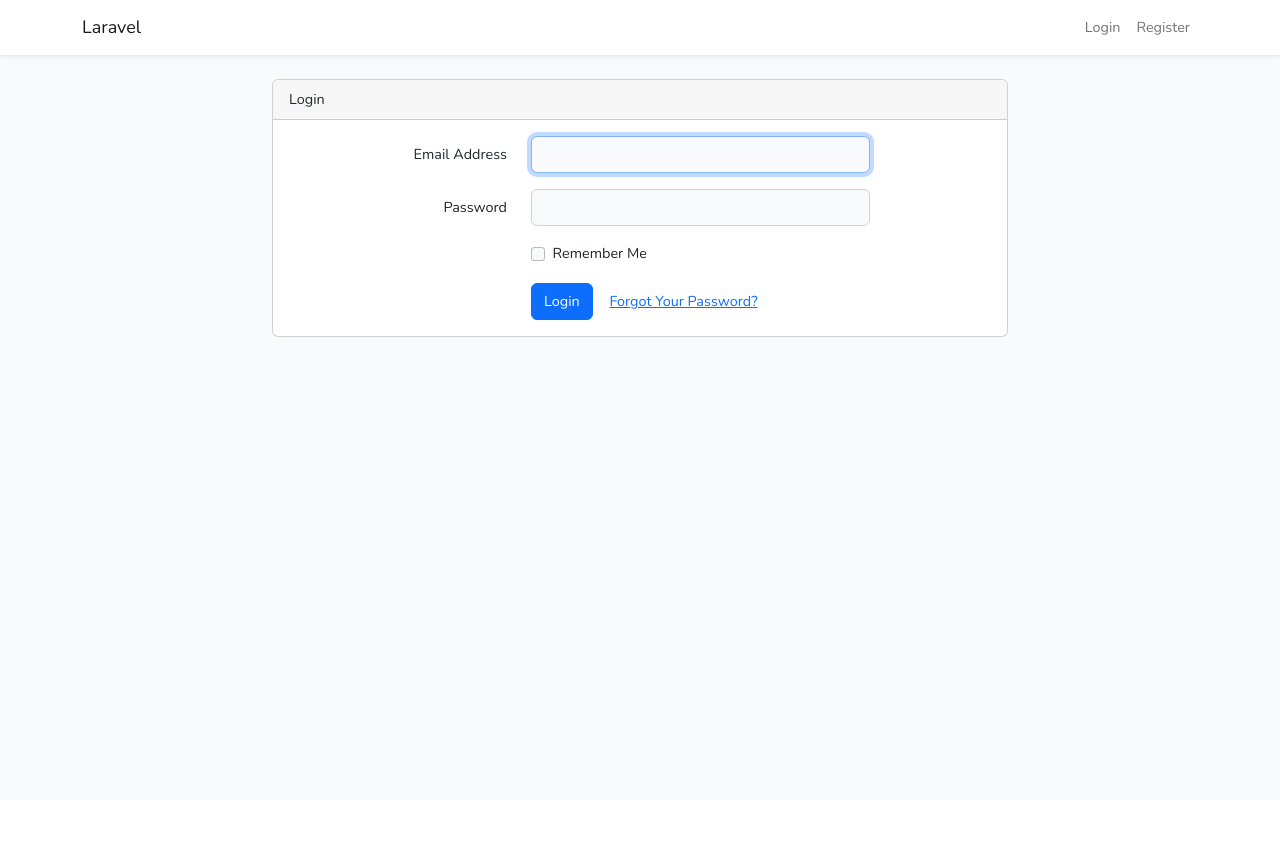
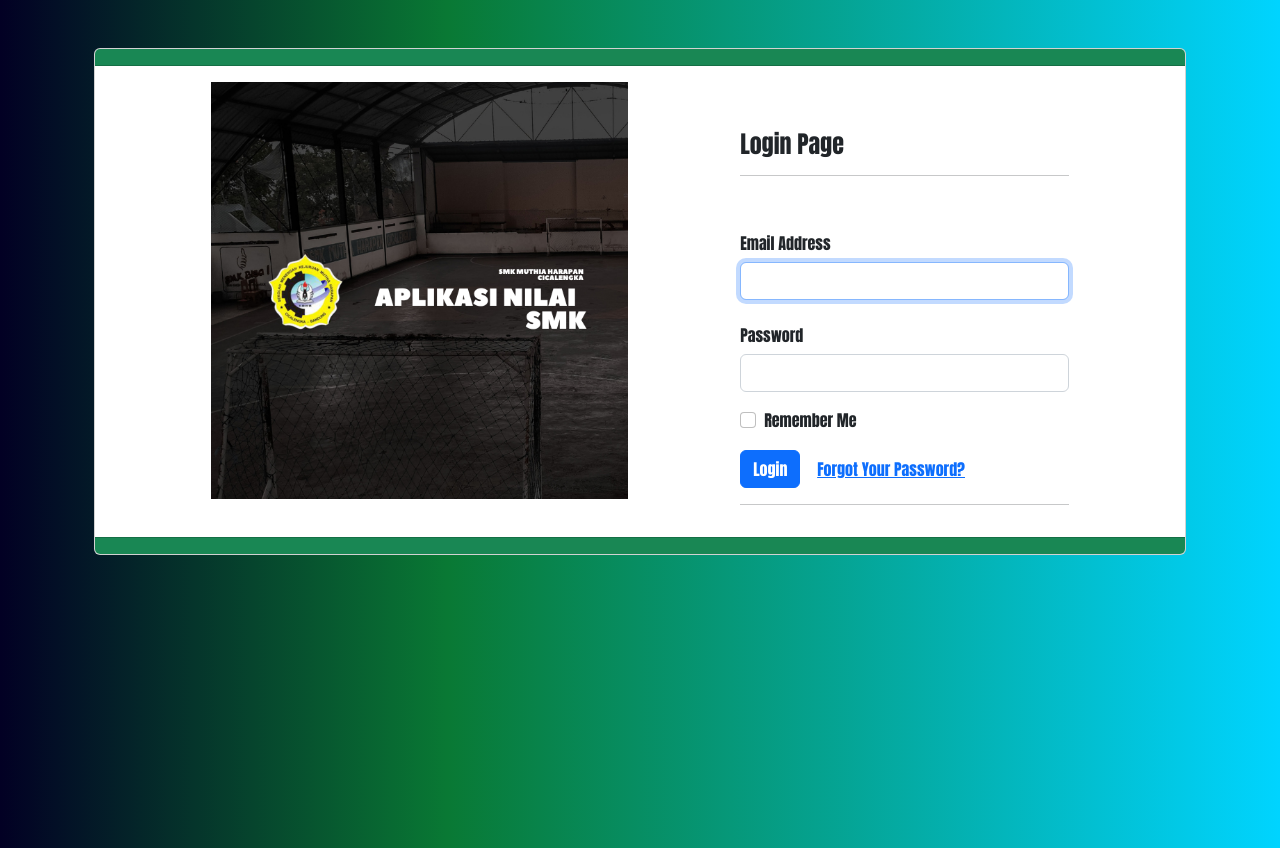
Before and after one commit to Ikiezi990/mhc_nilai, a Laravel app: page /login in a window 1280 px wide. Before the commit the page ends 337 px from the top, so only its background shows below. Run offline with Laravel 9, Linux system fonts and the light colour scheme; style sheets or scripts are compiled from the project's sources.

Commit message:
login page

```diff
--- a/resources/views/auth/login.blade.php
+++ b/resources/views/auth/login.blade.php
@@ -1,20 +1,49 @@
-@extends('layouts.app')
+<!DOCTYPE html>
+<html lang="en">
+<head>
+    <meta charset="UTF-8">
+    <meta name="viewport" content="width=device-width, initial-scale=1.0">
+    <meta http-equiv="X-UA-Compatible" content="ie=edge">
+    <title>Login Page</title>
+    <link rel="preconnect" href="https://fonts.googleapis.com">
+<link rel="preconnect" href="https://fonts.gstatic.com" crossorigin>
+<link href="https://fonts.googleapis.com/css2?family=Anton&display=swap" rel="stylesheet">
+    <link href="https://cdn.jsdelivr.net/npm/bootstrap@5.2.2/dist/css/bootstrap.min.css" rel="stylesheet" integrity="sha384-Zenh87qX5JnK2Jl0vWa8Ck2rdkQ2Bzep5IDxbcnCeuOxjzrPF/et3URy9Bv1WTRi" crossorigin="anonymous">
+    <style>
+        body{
+            background: rgb(2,0,36);
+            font-family: 'Anton', sans-serif;
+background: linear-gradient(90deg, rgba(2,0,36,1) 0%, rgba(9,121,52,1) 35%, rgba(0,212,255,1) 100%);
+        }
+    </style>
+</head>
+<body>
+    <div class="mt-5">
+<div class="row">
+    <div class="col-md-12">
 
-@section('content')
                 <div class="container">
-    <div class="row justify-content-center">
-        <div class="col-md-8">
-            <div class="card">
-                <div class="card-header">{{ __('Login') }}</div>
 
-                <div class="card-body">
-                    <form method="POST" action="{{ route('login') }}">
+                    <section class="vh-100 ">
+                        <div class="container">
+                            <div class="card ">
+                                <div class="card-header bg-success"></div>
+                                <div class="card-body my-auto">
+                                    <div class="container-fluid h-custom">
+                                        <div class="row d-flex justify-content-center  h-100">
+                                          <div class="col-md-9 col-lg-6 col-xl-5">
+                                            <img src="{{ asset('a.png') }}"
+                                              class="img-fluid" alt="Sample image">
+                                          </div>
+                                          <div class="col-md-8 col-lg-6 col-xl-4 offset-xl-1">
+                                            <h4 class="card-title mt-5">Login Page</h4> <hr>
+                                            <form method="POST" class="mt-5" action="{{ route('login') }}">
                                                 @csrf
 
                                                 <div class="row mb-3">
-                            <label for="email" class="col-md-4 col-form-label text-md-end">{{ __('Email Address') }}</label>
+                                                    <label for="email" class="col-md-12 col-form-label text-md-start">{{ __('Email Address') }}</label>
 
-                            <div class="col-md-6">
+                                                    <div class="col-md-12">
                                                         <input id="email" type="email" class="form-control @error('email') is-invalid @enderror" name="email" value="{{ old('email') }}" required autocomplete="email" autofocus>
 
                                                         @error('email')
@@ -26,9 +55,9 @@
                                                 </div>
 
                                                 <div class="row mb-3">
-                            <label for="password" class="col-md-4 col-form-label text-md-end">{{ __('Password') }}</label>
+                                                    <label for="password" class="col-md-12 col-form-label text-md-start">{{ __('Password') }}</label>
 
-                            <div class="col-md-6">
+                                                    <div class="col-md-12">
                                                         <input id="password" type="password" class="form-control @error('password') is-invalid @enderror" name="password" required autocomplete="current-password">
 
                                                         @error('password')
@@ -40,7 +69,7 @@
                                                 </div>
 
                                                 <div class="row mb-3">
-                            <div class="col-md-6 offset-md-4">
+                                                    <div class="col-md-12 ">
                                                         <div class="form-check">
                                                             <input class="form-check-input" type="checkbox" name="remember" id="remember" {{ old('remember') ? 'checked' : '' }}>
 
@@ -52,7 +81,7 @@
                                                 </div>
 
                                                 <div class="row mb-0">
-                            <div class="col-md-8 offset-md-4">
+                                                    <div class="col-md-12 ">
                                                         <button type="submit" class="btn btn-primary">
                                                             {{ __('Login') }}
                                                         </button>
@@ -65,9 +94,28 @@
                                                     </div>
                                                 </div>
                                             </form>
+                                            <hr>
+                                          </div>
+                                        </div>
+                                      </div>
+
+                                    </div>
+                                    <div class="card-footer bg-success"></div>
+                                          </div>
+                        </div>
+
+                      </section>
+                </div>
+
     </div>
     </div>
 </div>
     </div>
-</div>
-@endsection
+        <script>
+        document.getElementById('see-button').addEventListener('click', evt => {
+            document.getElementById('blur-work').style.display = 'none';
+        })
+
+        </script>
+</body>
+</html>
--- a/routes/web.php
+++ b/routes/web.php
@@ -14,7 +14,7 @@ use Illuminate\Support\Facades\Route;
 */
 
 Route::get('/', function () {
-    return view('welcome');
+    return view('auth.login');
 });
 
 Auth::routes();
```
Also changed, not shown: public/a.png (added). Lines whose indentation alone changed are shown as unchanged.
